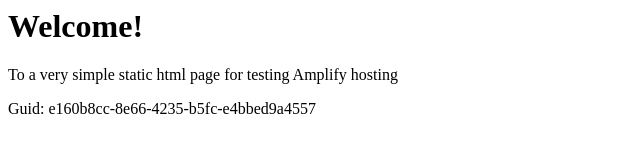
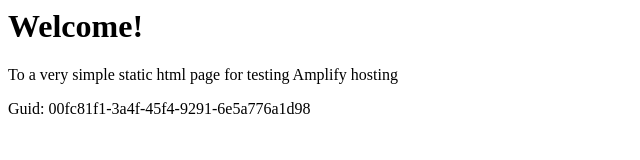
Before and after one commit to aws-aemilia-kix/Github-PR-Commit-Integration-Test-DoNotTouch-GitHubWebhookPushCanaryTest-v1-preprod-ap-northeast-3, a website: page src/index.html in a window 1280 px wide. Shown: the full height of the page, 0-640 px from the left. Drawn offline with Linux system fonts and the light colour scheme.

Commit message:
commit from integ tests

```diff
--- a/src/index.html
+++ b/src/index.html
@@ -12,6 +12,6 @@
 <body>
     <h1>Welcome!</h1>
     <p>To a very simple static html page for testing Amplify hosting</p>
-    <p>Guid: e160b8cc-8e66-4235-b5fc-e4bbed9a4557</p></body>
+    <p>Guid: 00fc81f1-3a4f-45f4-9291-6e5a776a1d98</p></body>
 
 </html>
```
